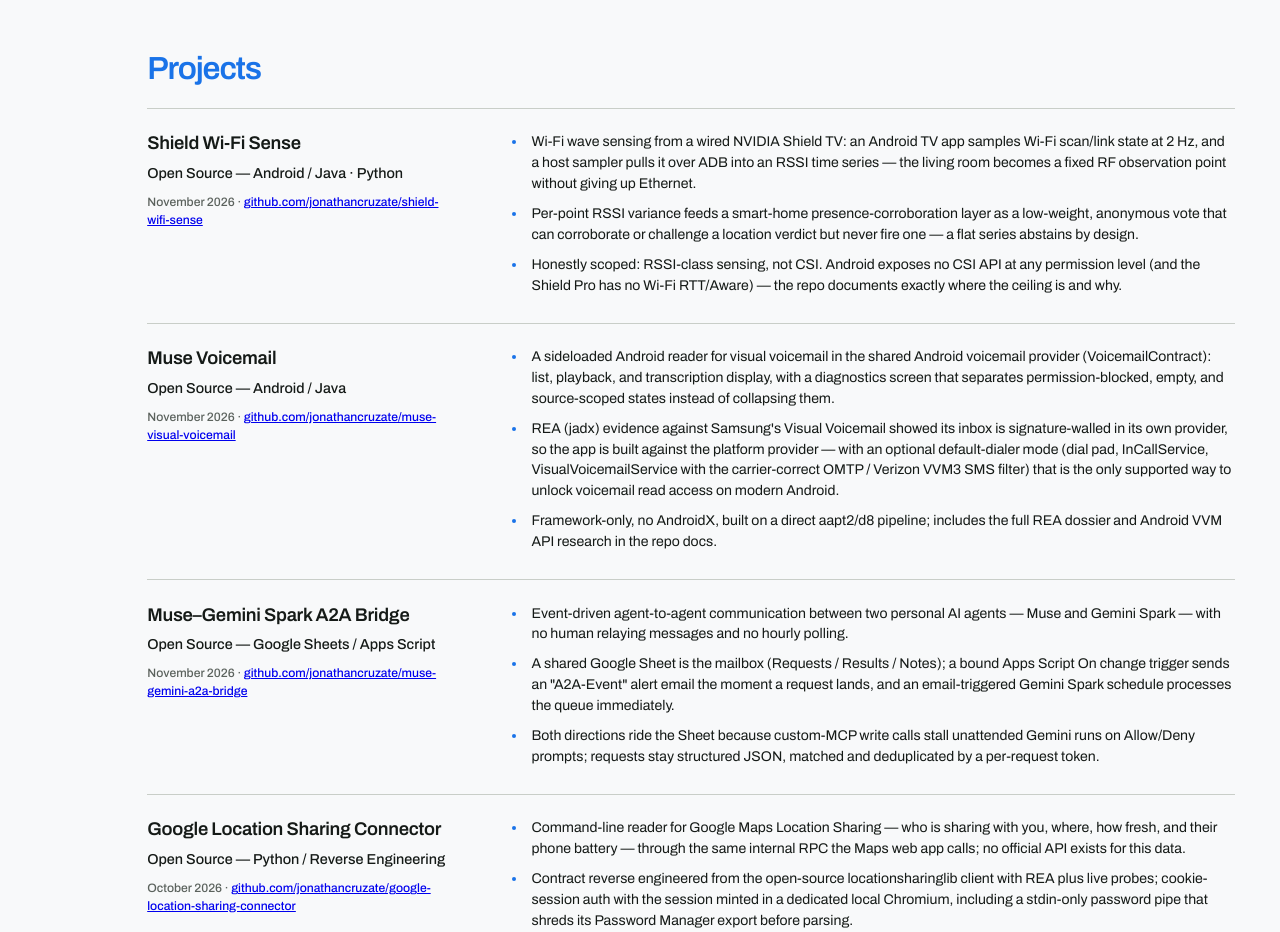
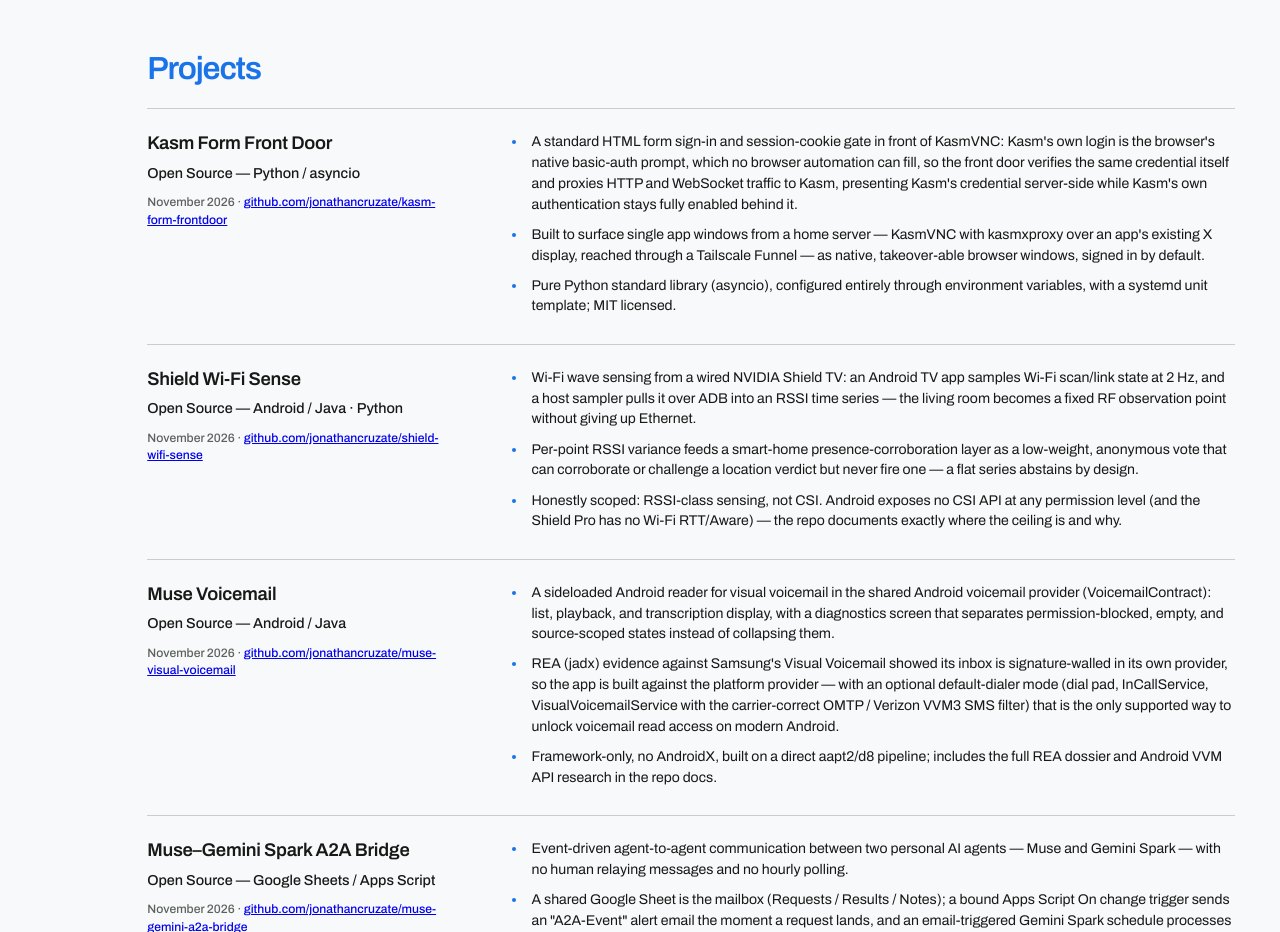
Before and after one commit to jonathancruzate/personal-website, a plain HTML site: page index.html in a window 1280 px wide. Shown: the part 1380-2312 px from the top of the page. Drawn offline with Linux system fonts and the light colour scheme.

Commit message:
Add Kasm Form Front Door to Projects

```diff
--- a/index.html
+++ b/index.html
@@ -504,6 +504,19 @@
 
         <article class="experience-entry">
           <div class="experience-summary">
+            <h3>Kasm Form Front Door</h3>
+            <p class="experience-company">Open Source — Python / asyncio</p>
+            <p class="experience-meta">November 2026 · <a href="https://github.com/jonathancruzate/kasm-form-frontdoor" target="_blank" rel="noopener noreferrer">github.com/jonathancruzate/kasm-form-frontdoor</a></p>
+          </div>
+          <ul class="experience-points">
+            <li>A standard HTML form sign-in and session-cookie gate in front of KasmVNC: Kasm's own login is the browser's native basic-auth prompt, which no browser automation can fill, so the front door verifies the same credential itself and proxies HTTP and WebSocket traffic to Kasm, presenting Kasm's credential server-side while Kasm's own authentication stays fully enabled behind it.</li>
+            <li>Built to surface single app windows from a home server — KasmVNC with kasmxproxy over an app's existing X display, reached through a Tailscale Funnel — as native, takeover-able browser windows, signed in by default.</li>
+            <li>Pure Python standard library (asyncio), configured entirely through environment variables, with a systemd unit template; MIT licensed.</li>
+          </ul>
+        </article>
+
+        <article class="experience-entry">
+          <div class="experience-summary">
             <h3>Shield Wi-Fi Sense</h3>
             <p class="experience-company">Open Source — Android / Java · Python</p>
             <p class="experience-meta">November 2026 · <a href="https://github.com/jonathancruzate/shield-wifi-sense" target="_blank" rel="noopener noreferrer">github.com/jonathancruzate/shield-wifi-sense</a></p>
```
